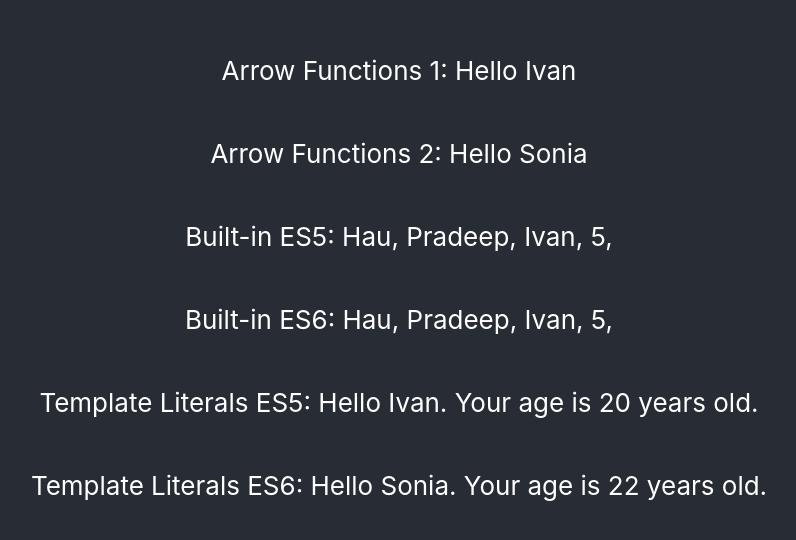
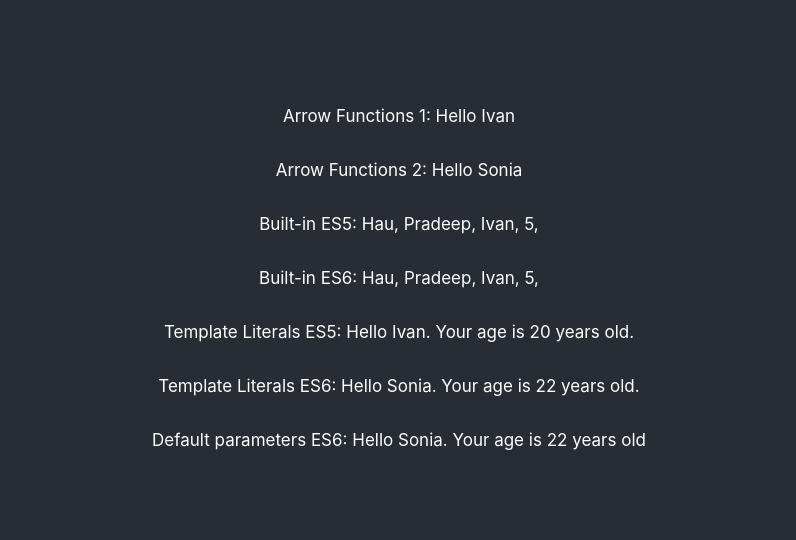
Before and after one commit to ivantxo/javascript-practice, a React (Create React App) app: page / in a window 1280 px wide. Shown: the part 122-662 px from the top of the page, without its empty margins (241-1037 px from the left). Built offline with nearby package versions, Linux system fonts and the light colour scheme.

Commit message:
Functions with default parameters

```diff
--- a/src/App.css
+++ b/src/App.css
@@ -14,7 +14,7 @@
   flex-direction: column;
   align-items: center;
   justify-content: center;
-  font-size: calc(10px + 2vmin);
+  font-size: calc(1px + 2vmin);
   color: white;
 }
 
--- a/src/App.js
+++ b/src/App.js
@@ -36,7 +36,8 @@ function literals(name, age) {
 // ES6
 const literalsES6 = (name, age) => `Hello ${name}. Your age is ${age} years old.`;
 
-
+//------------ Default parameters ------------//
+const defaultParamsES6 = (name, age = 22) => `Hello ${name}. Your age is ${age} years old`;
 
 
 class App extends Component {
@@ -50,6 +51,7 @@ class App extends Component {
         <p>Built-in ES6: {builtArr2}</p>
         <p>Template Literals ES5: {literals('Ivan', 20)}</p>
         <p>Template Literals ES6: {literalsES6('Sonia', 22)}</p>
+        <p>Default parameters ES6: {defaultParamsES6('Sonia')}</p>
         </header>
       </div>
     );
```
